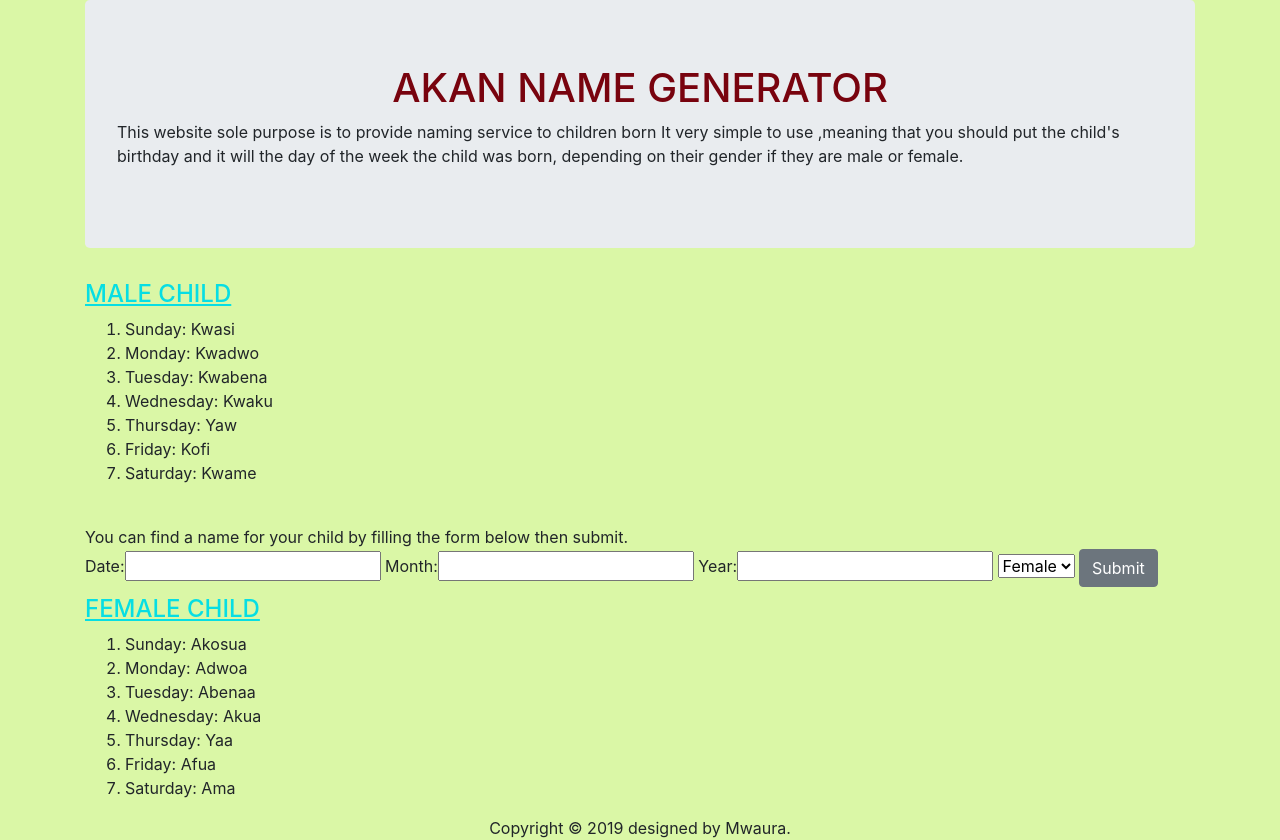
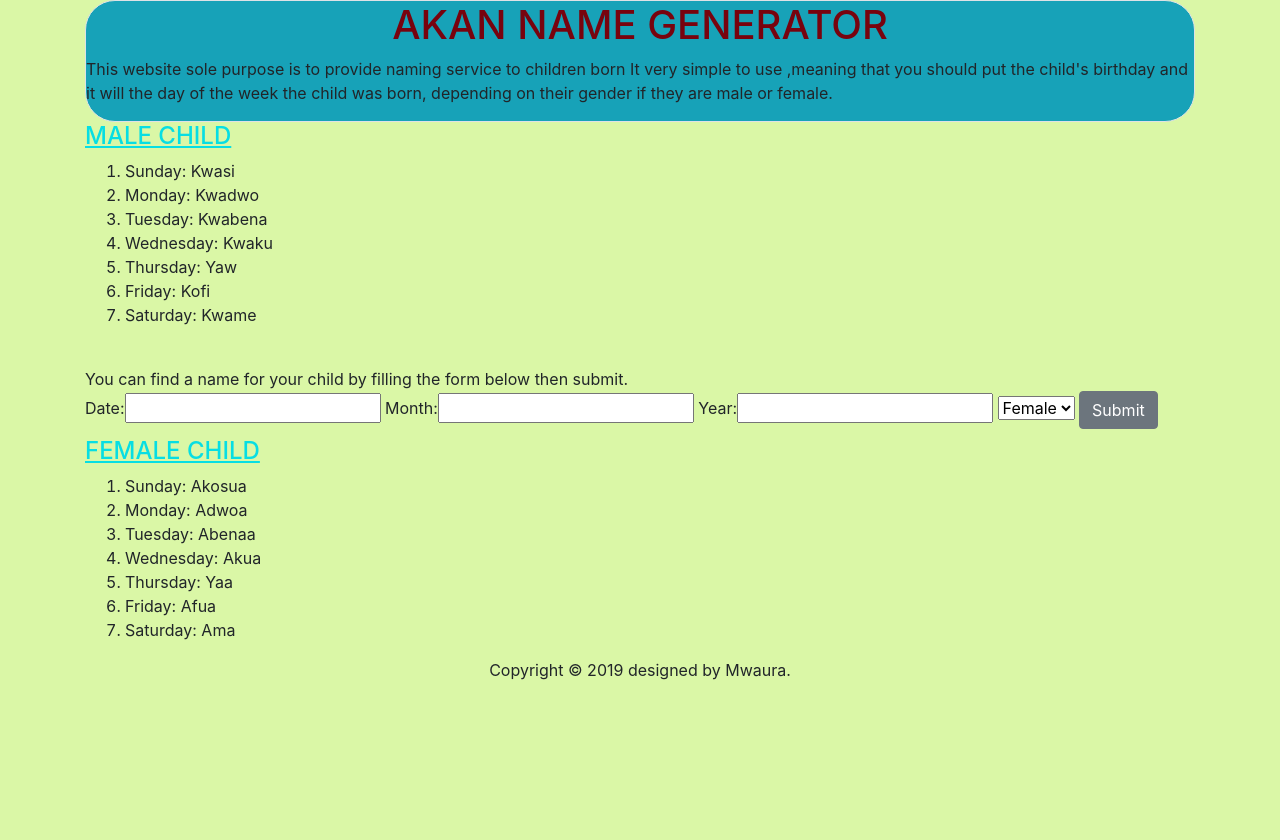
Before and after one commit to Nelsonmwaura/Akan-project, a plain HTML site: page Akan.html in a window 1280 px wide. After the commit the page ends 800 px from the top, so only its background shows below. Drawn offline with Linux system fonts and the light colour scheme; files that its build step writes are made by us from their sources; files whose address does not match are found by name.

Commit message:
Indentation

```diff
--- a/Akan.html
+++ b/Akan.html
@@ -12,8 +12,8 @@
 </head>
 <body>
   <div class="container">
-    <div class="jumbotron">
-      <h1 > AKAN NAME GENERATOR</h1>
+    <div class="border">
+      <h1> AKAN NAME GENERATOR</h1>
       <p> This website sole purpose is to provide naming service to children born
         It very simple to use ,meaning that you should put the child's birthday and it will
         the day of the week the child was born, depending on their gender if they are male or female.
--- a/script.js
+++ b/script.js
@@ -39,10 +39,10 @@ function getAkanName(){
   var dayOfBirth = Math.floor(dayOfBirth);
 
   if (gender === "Male") {
-       document.getElementById("result").innerHTML = "You were born on " + dayOfWeek[dayOfBirth - 1]+ " and your name is " +  maleName[dayOfBirth -1];
+       document.getElementById("result").innerHTML = "You were born on " + dayOfWeek[dayOfBirth - 1]+ " and your Name is " +  maleName[dayOfBirth -1];
        }
        else if (gender === "Female") {
-           document.getElementById("result").innerHTML = "You were born on " + dayOfWeek[dayOfBirth - 1]+ " and your name is " +  femaleName[dayOfBirth -1];
+           document.getElementById("result").innerHTML = "You were born on " + dayOfWeek[dayOfBirth - 1]+ " and your Name is " +  femaleName[dayOfBirth -1];
        }
 
 }
--- a/styles.css
+++ b/styles.css
@@ -1,13 +1,21 @@
-h1{
-  color: #78030E ;
+.border {
+  border-radius: 30px;
+  background-color: #17a2b8;
+}
+
+h1 {
+  color: #78030E;
   text-align: center;
 }
-h2{
-  color: #10E37F ;
+
+h2 {
+  color: #10E37F;
 }
-h4{
-  color: #07DEE3 ;
+
+h4 {
+  color: #07DEE3;
 }
-body{
-  background-color: #DAF7A6  ;
+
+body {
+  background-color: #DAF7A6;
 }
```
Also changed, not shown: LICENCE.html (+1 -0 lines).
